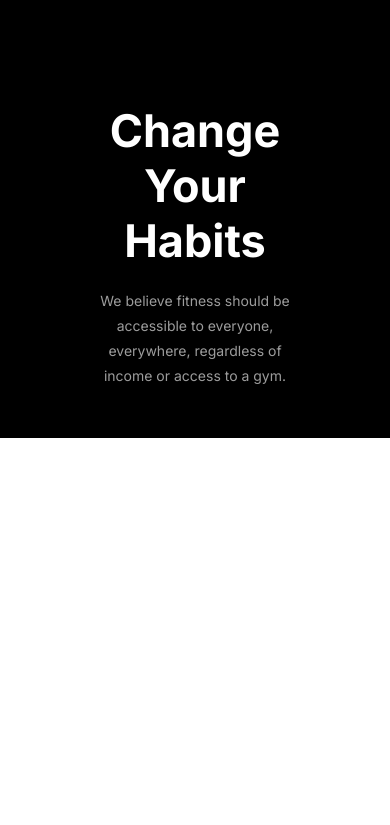
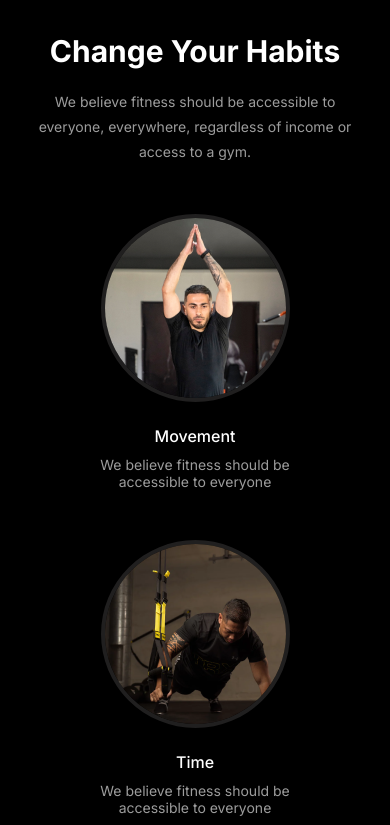
Before and after one commit to imamhossenbu/B10-assignment2, a plain HTML site: page index.html in a window 390 px wide. Shown: the part 1339-2164 px from the top of the page. Before the commit the page ends 1777 px from the top, so only its background shows below. Drawn offline with Linux system fonts and the light colour scheme; a web font is replaced by a local one.

Commit message:
add habit container

```diff
--- a/index.html
+++ b/index.html
@@ -58,6 +58,28 @@
             <p>We believe fitness should be accessible to everyone, everywhere, regardless of income or
                 access to a gym.</p>
         </div>
+        <section class="habit-container">
+            <div class="habit">
+                <img src="./images/image 2.png" alt="">
+                <h3>Movement</h3>
+                <p>We believe fitness should be accessible to everyone</p>
+            </div>
+            <div class="habit">
+                <img src="./images/image 3.png" alt="">
+                <h3>Time</h3>
+                <p>We believe fitness should be accessible to everyone</p>
+            </div>
+            <div class="habit">
+                <img src="./images/image 4.png" alt="">
+                <h3>Practice</h3>
+                <p>We believe fitness should be accessible to everyone</p>
+            </div>
+            <div class="habit">
+                <img src="./images/image 5.png" alt="">
+                <h3>Weight Loss</h3>
+                <p>We believe fitness should be accessible to everyone</p>
+            </div>
+        </section>
     </main>
 </body>
 </html>
--- a/styles/header.css
+++ b/styles/header.css
@@ -10,6 +10,9 @@
     padding: 0;
     font-family: "Inter", sans-serif;
     box-sizing: border-box;
+}
+p{
+    color: #ffffff9c;
 }
 
 header{
--- a/styles/main.css
+++ b/styles/main.css
@@ -18,3 +18,27 @@ main{
     line-height: 25px;
     color: #ffffff9c;
 }
+
+.habit-container{
+    width: 75%;
+    margin: 0 auto;
+    display: flex;
+    justify-content: space-between;
+    align-items: center;
+}
+.habit{
+    color: white;
+    text-align: center;
+}
+.habit img{
+    border-radius: 50%;
+    border: 4px solid rgba(88, 87, 87, 0.363);
+}
+.habit h3{
+    font-size: 16px;
+    font-weight: 500;
+    padding: 20px 0 10px 0;
+}
+.habit p{
+    font-size: 14px;
+}
--- a/styles/responsive.css
+++ b/styles/responsive.css
@@ -44,6 +44,19 @@
     }
     .play{
         display: inline;
+    }
+    .section-header{
+        width: 85%;
+        /* margin-top: 20px; */
+        padding-top: 30px;
+    }
+    .section-header h1{
+        font-size: 30px;
+    }
+    .habit-container{
+        width: 65%;
+        flex-direction: column;
+        gap: 50px;
     }
 }
 
@@ -100,6 +113,14 @@
     .play{
         display: inline;
     }
+    .section-header{
+        width: 85%;
+    }
+    .habit-container{
+        width: 65%;
+        flex-direction: column;
+        gap: 50px;
+    }
 }
 
 
@@ -119,4 +140,9 @@
     .banner-desc{
         width: 100%;
     }
+    .habit-container{
+        display: grid;
+        grid-template-columns: repeat(2,1fr);
+        row-gap: 50px;
+    }
 }
```
